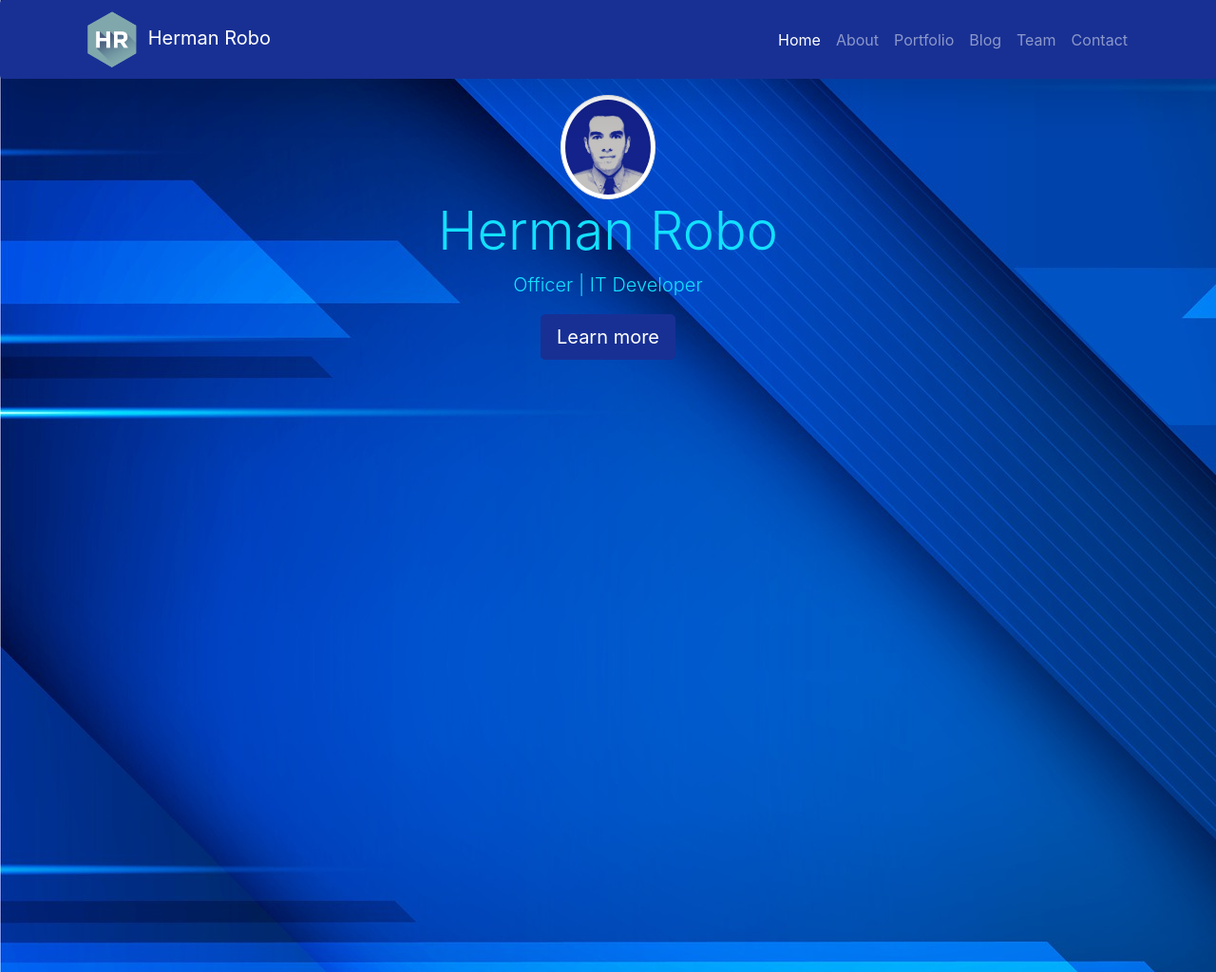
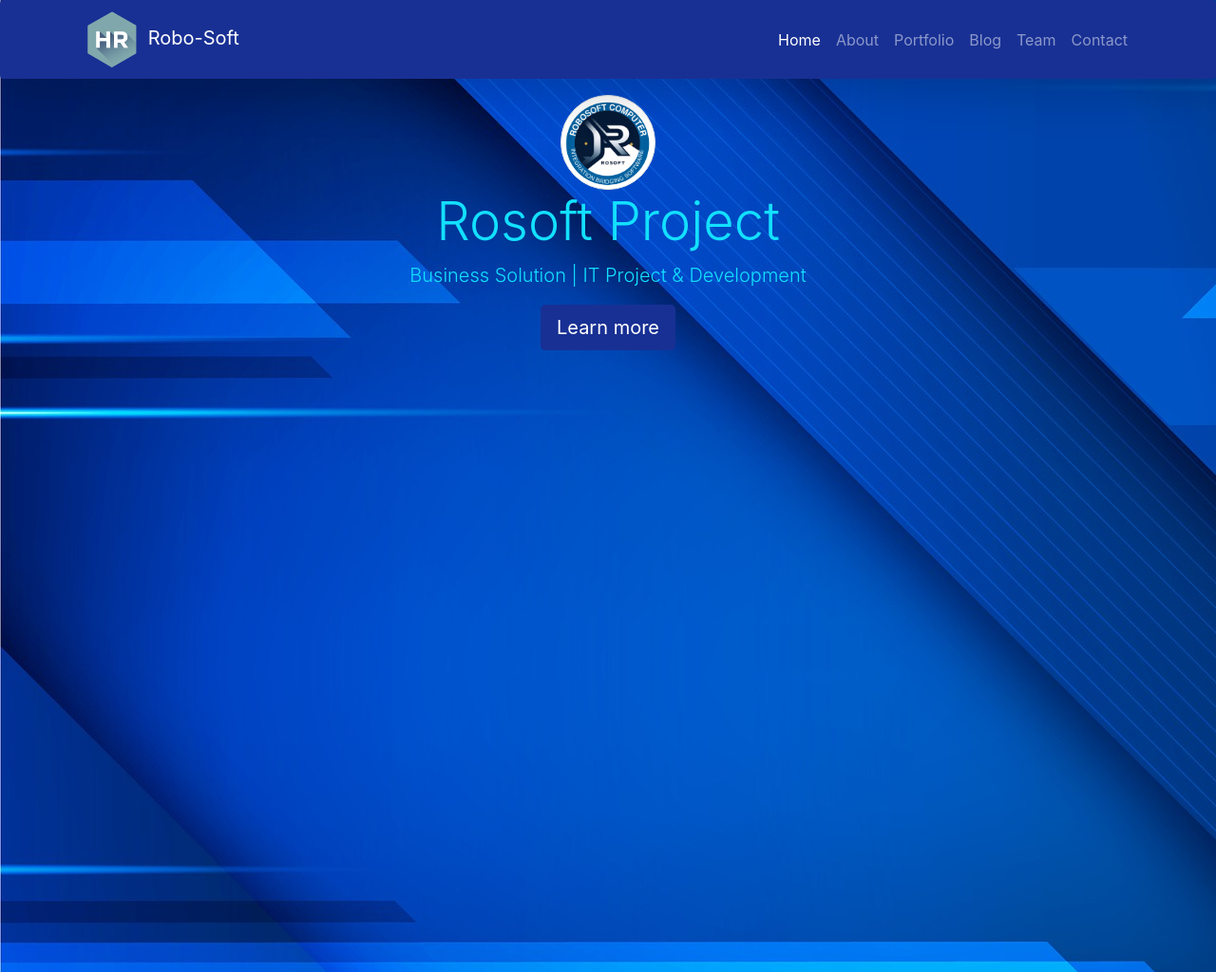
Before and after one commit to herman1908/herman1908.github.io, a plain HTML site: page index.html in a window 1280 px wide. Shown: the top 1024 px of the page at 95% size. Drawn offline with nearby package versions, Linux system fonts and the light colour scheme; some packages are replaced by stand-ins of ours; a script that the page names is missing.

Commit message:
Update Index.html

```diff
--- a/index.html
+++ b/index.html
@@ -26,7 +26,7 @@
       <div class="container">
         <a class="navbar-brand" href="#">
           <img src="images/icon_2.png" alt="HermanRobo" width="65px"/>
-          Herman Robo</a
+          Robo-Soft</a
         >
         <button class="navbar-toggler" type="button" data-bs-toggle="collapse" data-bs-target="#navbarNavAltMarkup" aria-controls="navbarNavAltMarkup" aria-expanded="false" aria-label="Toggle navigation">
           <span class="navbar-toggler-icon"></span>
@@ -58,11 +58,11 @@
     <!--Akhir NavBar-->
     <header id="home">
       <section class="jumbotron text-center">
-        <img src="images/pas_foto_edt.png" alt="Herman Robo" width="100" class="rounded-circle img-thumbnail" />
-        <h1 class="display-4">Herman Robo</h1>
+        <img src="images/icon.png" alt="Herman Robo" width="100" class="rounded-circle img-thumbnail" />
+        <h1 class="display-4">Rosoft Project</h1>
         <!-- Option 1: Bootstrap Bundle with Popper -->
         <script src="https://cdn.jsdelivr.net/npm/bootstrap@5.0.2/dist/js/bootstrap.bundle.min.js" integrity="sha384-MrcW6ZMFYlzcLA8Nl+NtUVF0sA7MsXsP1UyJoMp4YLEuNSfAP+JcXn/tWtIaxVXM" crossorigin="anonymous"></script>
-        <p class="lead">Officer | IT Developer</p>
+        <p class="lead">Business Solution | IT Project & Development </p>
         <a class="btn btn-primary btn-lg" href="#portfolio" role="button">Learn more</a>
       </section>
     </header>
```
